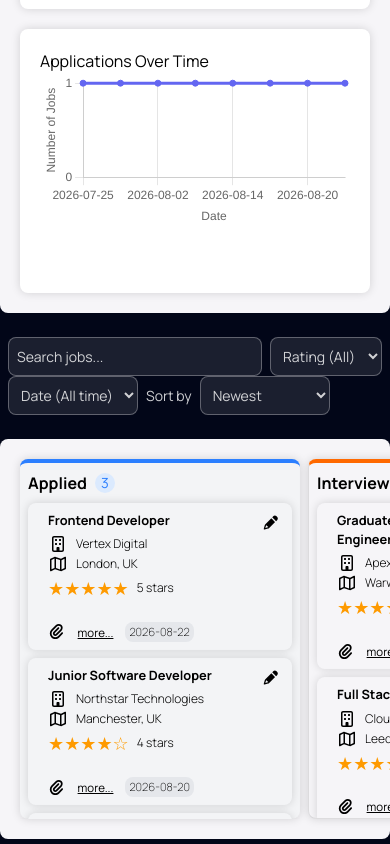
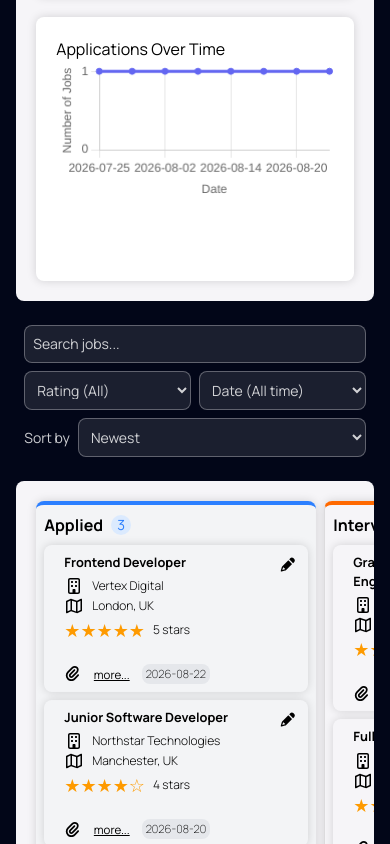
Before and after one commit to Usman-Iqbal-5/TypeScript-Job-Tracker, a website built with Vite: page index.html in a window 390 px wide. Shown: the part 1156-2000 px from the top of the page. Built offline with nearby package versions, Linux system fonts and the light colour scheme; a web font is replaced by a local one.

Commit message:
updated mobile layout

```diff
--- a/index.html
+++ b/index.html
@@ -17,7 +17,7 @@
         <!-- Side Menu -->
         <div id="sidemenu__overlay" class="fixed inset-0 hidden text-sm text-white z-1000">
             <div id="sidemenu"
-                class="fixed top-0 left-0 w-11/12 h-full p-4 pt-8 border-r sm:w-64 bg-slate-900 border-r-white/20 z-2000">
+                class="fixed top-0 left-0 w-3/4 h-full p-4 pt-8 border-r sm:w-64 bg-slate-900 border-r-white/20 z-2000">
                 <div class="flex items-center w-full gap-x-2">
                     <svg xmlns="http://www.w3.org/2000/svg" class="w-5 fill-indigo-600"
                         viewBox="0 0 640 640"><!--!Font Awesome Free v7.3.1 by @fontawesome - https://fontawesome.com License - https://fontawesome.com/license/free Copyright 2026 Fonticons, Inc.-->
@@ -68,7 +68,7 @@
                     </svg>
                     <div>
                         <h1 class="text-lg font-semibold text-white">Dashboard</h1>
-                        <p class="text-xs text-white font-extralight">Overview of your job applications</p>
+                        <p class="hidden text-xs text-white sm:block font-extralight">Overview of your job applications</p>
                     </div>
                 </div>
                 <button id="add-application-button"
@@ -79,7 +79,7 @@
             <div id="workspace" class="grid w-full min-w-0">
                 <main id="main-area" class="flex flex-col items-center justify-center w-full min-w-0 my-5 gap-y-4">
                     <div id="dashboard"
-                        class="flex flex-col items-center gap-y-5 p-5 bg-[#F6F5F8] rounded-lg w-full sm:w-10/12 min-w-0">
+                        class="flex flex-col items-center gap-y-5 p-5 bg-[#F6F5F8] rounded-lg w-11/12 sm:w-10/12 min-w-0">
                         <div id="dash-stats"
                             class="grid grid-cols-1 sm:grid-cols-2 lg:grid-cols-[1.5fr_1.5fr_1fr_1fr_1fr] gap-4 w-full">
                             <div id="dashboard__total"
@@ -207,12 +207,12 @@
                             </div>
                         </div>
                     </div>
-                    <div id="job-filter" class="flex flex-wrap w-full min-w-0 p-2 text-sm sm:w-10/12 text-white/80 gap-x-2">
+                    <div id="job-filter" class="flex flex-wrap w-11/12 min-w-0 gap-2 p-2 text-sm conten sm:w-10/12 text-white/80">
                         <input id="search"
-                            class="flex-1 p-2 border rounded-lg min-w-40 focus:border-indigo-600 bg-white/10 border-white/30 focus:outline-indigo-600 focus:outline-2 placeholder:text-white/80"
+                            class="flex-1 p-2 border rounded-lg basis-full md:basis-0 md:max-w-50 focus:border-indigo-600 bg-white/10 border-white/30 focus:outline-indigo-600 focus:outline-2 placeholder:text-white/80"
                             type="search" placeholder="Search jobs...">
                         <select
-                            class="p-2 border rounded-lg border-white/30 bg-white/10 focus:outline-indigo-600 focus:outline-2"
+                            class="flex-1 p-2 border rounded-lg sm:w-full md:max-w-fit border-white/30 bg-white/10 focus:outline-indigo-600 focus:outline-2"
                             id="rating-filter">
                             <option class="bg-slate-900" value="all" selected>Rating (All)</option>
                             <option class="bg-slate-900" value="5">&starf; &starf; &starf; &starf; &starf;</option>
@@ -222,17 +222,17 @@
                             <option class="bg-slate-900" value="1">&starf;</option>
                         </select>
                         <select
-                            class="p-2 border rounded-lg border-white/30 bg-white/10 focus:outline-indigo-600 focus:outline-2"
+                            class="flex-1 p-2 border rounded-lg md:max-w-fit border-white/30 bg-white/10 focus:outline-indigo-600 focus:outline-2"
                             id="date-filter">
                             <option class="bg-slate-900" value="all" selected>Date (All time)</option>
                             <option class="bg-slate-900" value="week">Past Week</option>
                             <option class="bg-slate-900" value="month">Past Month</option>
                             <option class="bg-slate-900" value="3-months">Past 3 Months</option>
                         </select>
-                        <div class="flex items-center gap-2 sm:ml-auto">
-                            <span>Sort by</span>
+                        <div class="flex items-center flex-1 gap-2 md:max-w-50 sm:ml-auto">
+                            <span class="whitespace-nowrap">Sort by</span>
                             <select
-                                class="p-2 border rounded-lg border-white/30 bg-white/10 focus:outline-indigo-600 focus:outline-2"
+                                class="w-full p-2 border rounded-lg min-w-40 border-white/30 bg-white/10 focus:outline-indigo-600 focus:outline-2"
                                 id="sort-filter">
                                 <option class="bg-slate-900" value="newest" selected>Newest</option>
                                 <option class="bg-slate-900" value="oldest">Oldest</option>
@@ -244,7 +244,7 @@
                         </div>
                     </div>
                     <div id="kanban-board"
-                        class="flex items-center w-full sm:w-10/12 gap-2 p-5 bg-[#F6F5F8] rounded-lg h-100 overflow-x-auto">
+                        class="flex items-center w-11/12 sm:w-10/12 gap-2 p-5 bg-[#F6F5F8] rounded-lg h-100 overflow-x-auto">
                         <section id="applied-section"
                             class=" flex-1  min-w-70 lg:min-w-0 h-full border-t-4 rounded-lg shadow-[0_0_10px_rgba(0,0,0,0.15)] border-t-blue-500 bg-gray-100">
                             <div id="applied"
```
